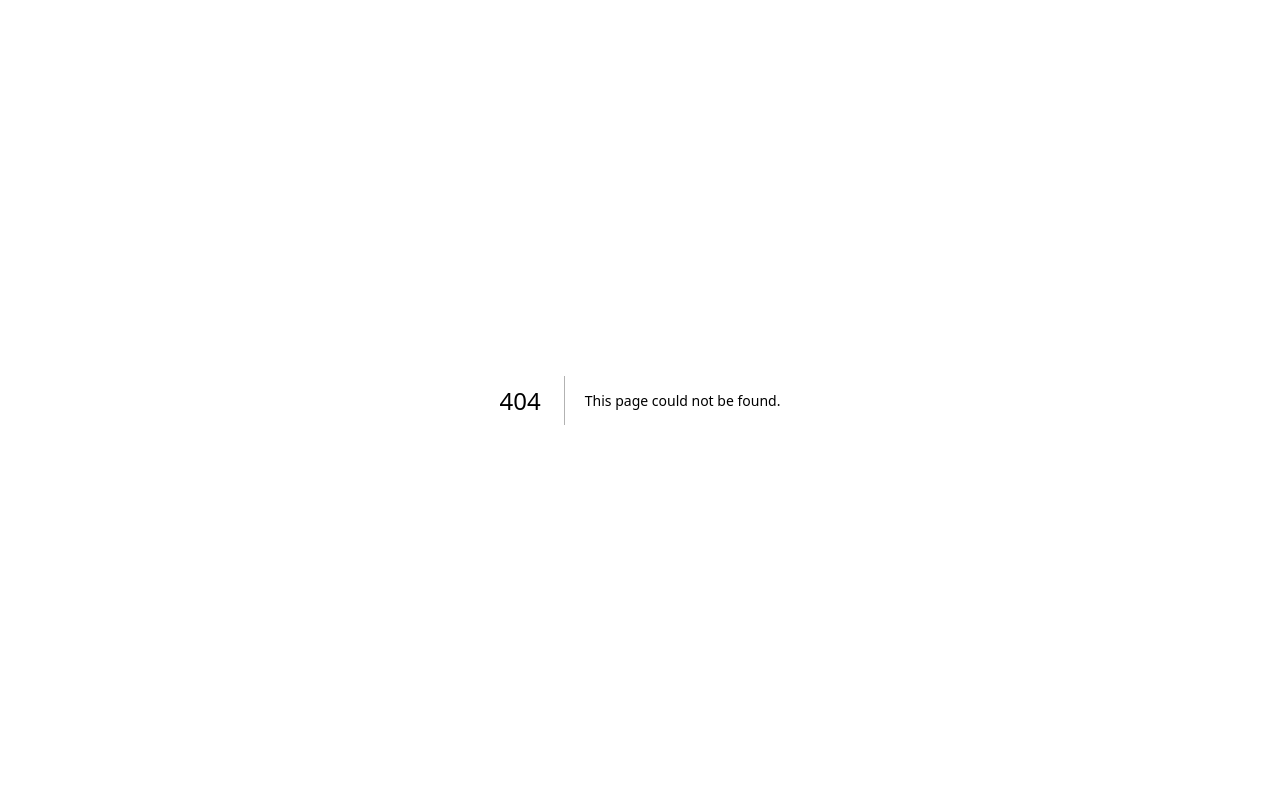
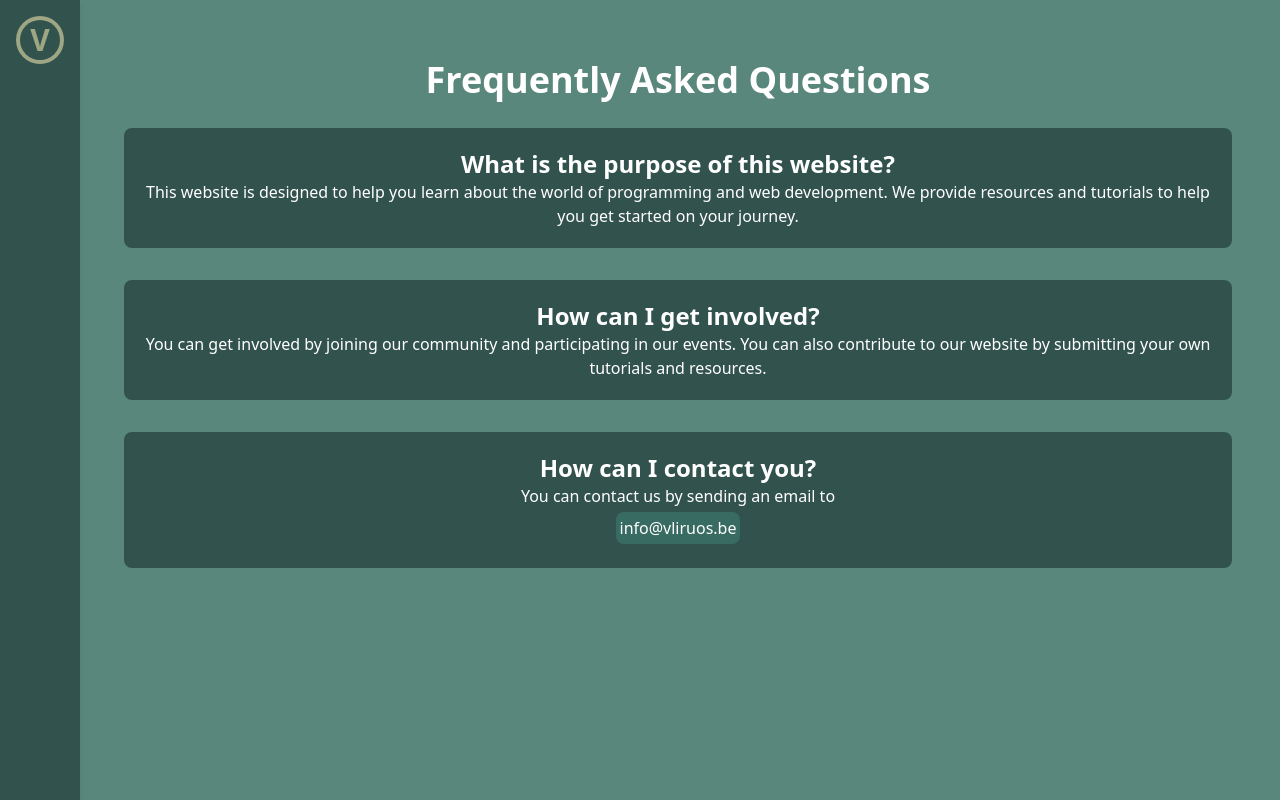
Before and after one commit to DavyBellens/vliruos-intranet, a Next.js app: page /faq in a window 1280 px wide. Before the commit this address had no page. Built offline with nearby package versions, Linux system fonts and the light colour scheme.

Commit message:
faq page with dummy data

```diff
--- /dev/null
+++ b/pages/faq.tsx
@@ -0,0 +1,56 @@
+import Header from "@/components/navigation/Header";
+
+const FAQ: React.FC = () => {
+  return (
+    <>
+      <Header title="FAQ" />
+      <main className="bg-v-light-green p-5 pl-24 min-h-screen">
+        <section className="bg-v-light-green p-5">
+          <h1 className="text-4xl font-bold text-white text-center p-5">
+            Frequently Asked Questions
+          </h1>
+          <div className="grid grid-cols-2 gap-4">
+            <div className="p-5 bg-v-green rounded-lg m-2 col-span-2">
+              <h1 className="text-2xl font-bold text-white text-center col-span-3">
+                What is the purpose of this website?
+              </h1>
+              <p className="col-span-3 text-white text-center">
+                This website is designed to help you learn about the world of
+                programming and web development. We provide resources and
+                tutorials to help you get started on your journey.
+              </p>
+            </div>
+            <div className="p-5 bg-v-green rounded-lg m-2 col-span-2">
+              <h1 className="text-2xl font-bold text-white text-center col-span-3">
+                How can I get involved?
+              </h1>
+              <p className="col-span-3 text-white text-center">
+                You can get involved by joining our community and participating
+                in our events. You can also contribute to our website by
+                submitting your own tutorials and resources.
+              </p>
+            </div>
+            <div className="p-5 bg-v-green rounded-lg m-2 col-span-2">
+              <h1 className="text-2xl font-bold text-white text-center col-span-3">
+                How can I contact you?
+              </h1>
+              <div className="flex flex-col items-center">
+                <p className="col-span-3 text-white text-center">
+                  You can contact us by sending an email to
+                </p>
+                <a
+                  href="mailto:info@vliruos.be"
+                  className="text-white bg-v-lighter-green rounded-lg p-1 m-1 text-center hover:bg-v-light-green"
+                >
+                  info@vliruos.be
+                </a>
+              </div>
+            </div>
+          </div>
+        </section>
+      </main>
+    </>
+  );
+};
+
+export default FAQ;
```
